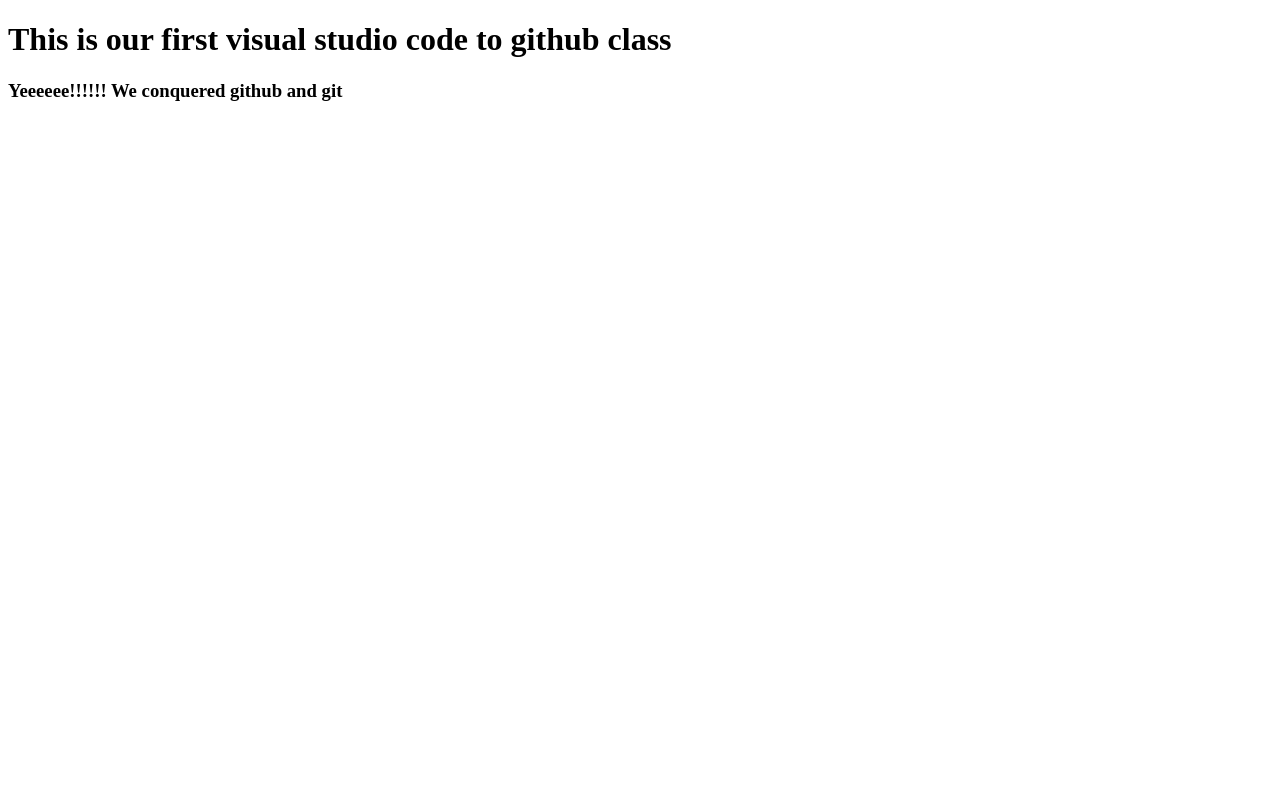
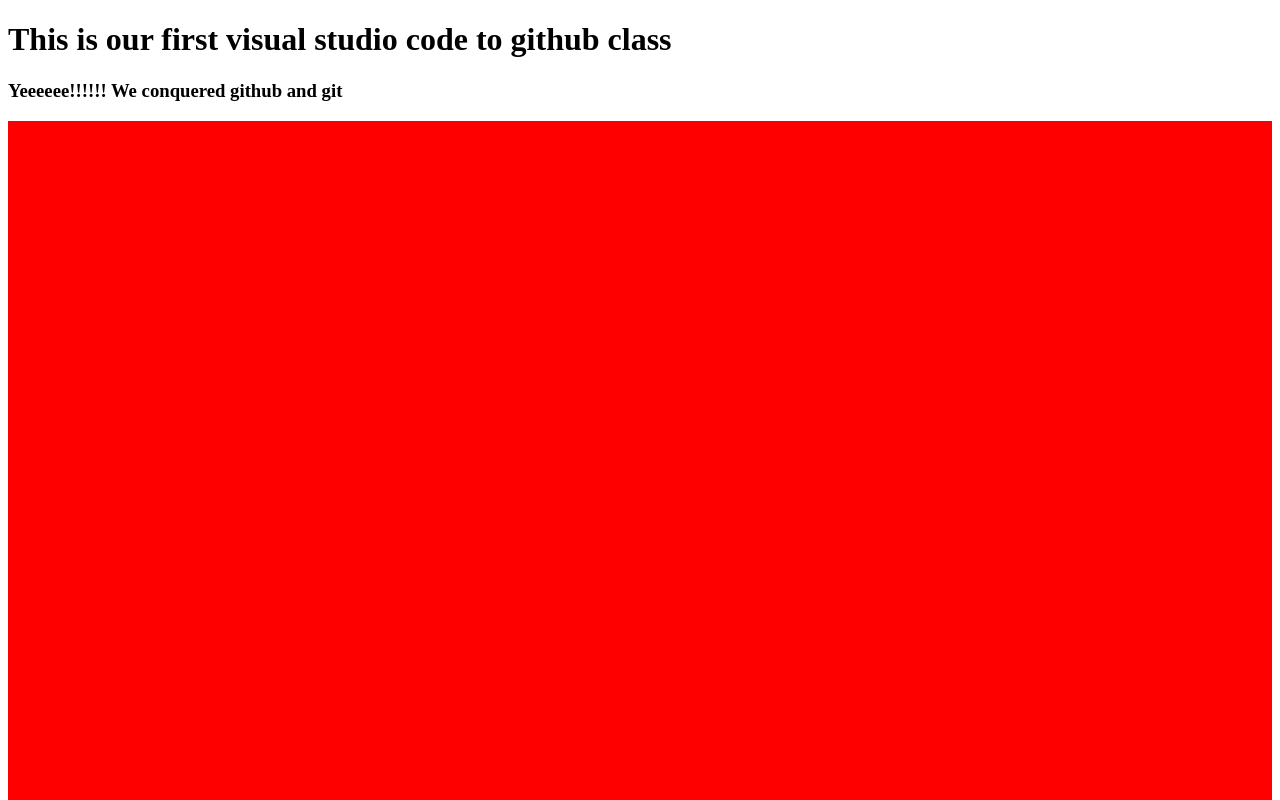
Before and after one commit to ChidinmaIgberaese/Project-1, a plain HTML site: page index.html in a window 1280 px wide. Shown: the top 800 px of the page. Drawn offline with Linux system fonts and the light colour scheme.

Commit message:
i added div

```diff
--- a/index.html
+++ b/index.html
@@ -5,9 +5,17 @@
     <meta http-equiv="X-UA-Compatible" content="IE=edge">
     <meta name="viewport" content="width=device-width, initial-scale=1.0">
     <title>Document</title>
+    <style>
+        div {
+            background-color: red;
+            width: 100%;
+            height: 1000px;
+        }
+    </style>
 </head>
 <body>
     <h1>This is our first visual studio code to github class</h1>
     <h3>Yeeeeee!!!!!! We conquered github and git</h3>
+    <div></div>
 </body>
 </html>
```
